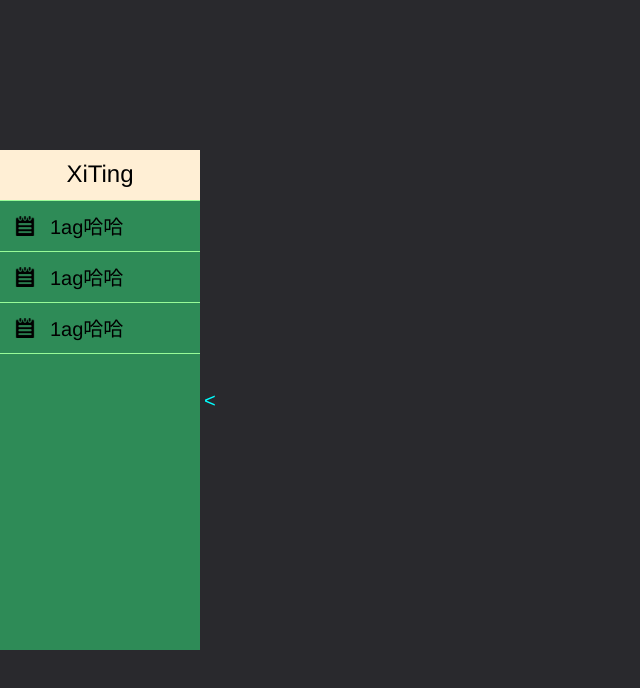
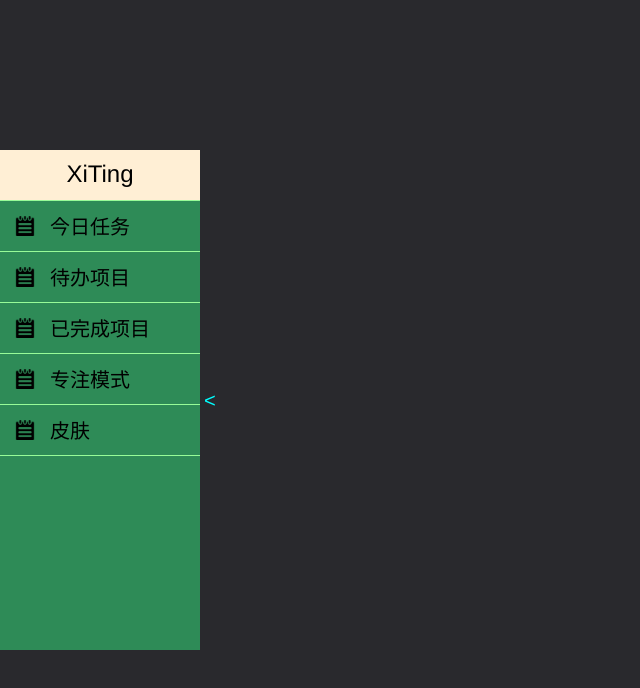
Before and after one commit to XiTing714/TodayList, a Vue app: page /#/ in a window 1280 px wide. Shown: the top 688 px of the page, without its empty margins (0-640 px from the left). Built offline with nearby package versions, Linux system fonts and the light colour scheme.

Commit message:
slider list(v-for)

```diff
--- a/src/App.vue
+++ b/src/App.vue
@@ -1,6 +1,6 @@
 <template>
   <div id="app">
-    <slider></slider>
+    <slider :sliderList="sliderList"></slider>
   </div>
 </template>
 
@@ -11,6 +11,27 @@ export default {
   name: 'App',
   components: {
     Slider
+  },
+  data() {
+    return {
+    sliderList: [
+      {
+        title: '今日任务'
+      },
+      {
+        title: '待办项目'
+      },
+      {
+        title: '已完成项目'
+      },
+      {
+        title: '专注模式'
+      },
+      {
+        title: '皮肤'
+      },
+    ]
+  }
   }
 }
 </script>
--- a/src/components/content/Slider.vue
+++ b/src/components/content/Slider.vue
@@ -5,33 +5,13 @@
   </div>
   <div class="slider-main">
     <ul>
-      <li>
+      <li v-for="(item, index) in sliderList" :key="(item, index)">
         <div class="li-content">
           <div class="icon">
             <img src="~assets/img/TodayTask.png">
           </div>
           <div class="text">
-            <span>1ag哈哈</span>
-          </div>
-        </div>
-      </li>
-      <li>
-        <div class="li-content">
-          <div class="icon">
-            <img src="~assets/img/TodayTask.png">
-          </div>
-          <div class="text">
-            <span>1ag哈哈</span>
-          </div>
-        </div>
-      </li>
-      <li>
-        <div class="li-content">
-          <div class="icon">
-            <img src="~assets/img/TodayTask.png">
-          </div>
-          <div class="text">
-            <span>1ag哈哈</span>
+            <span>{{ item.title }}</span>
           </div>
         </div>
       </li>
@@ -53,6 +33,12 @@ export default {
       isSliderClosed: false
     }
   },
+  props: {
+    sliderList: {
+      type: Array,
+      required: true
+    }
+  },
   methods: {
     handleSlideState() {
       this.isSliderClosed = !this.isSliderClosed
```
